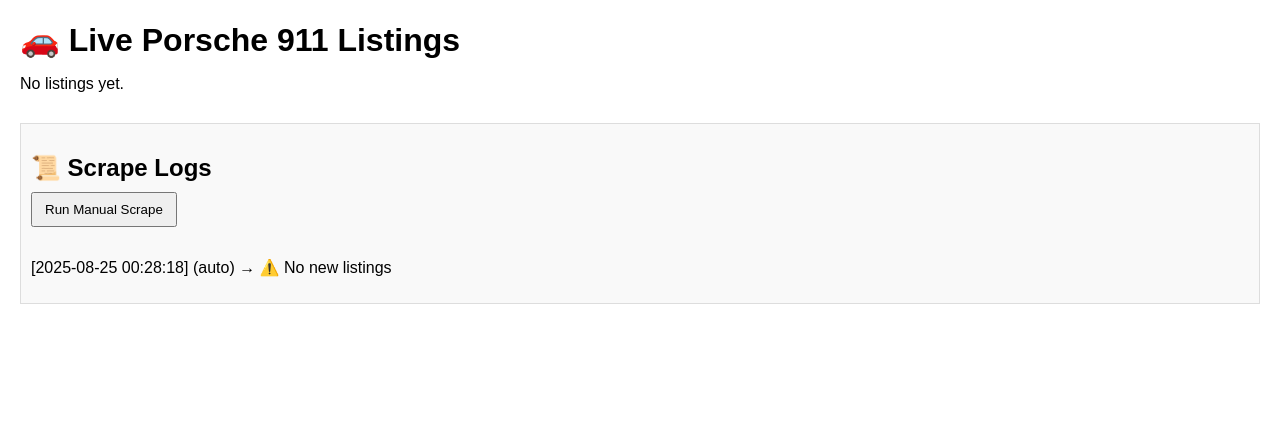
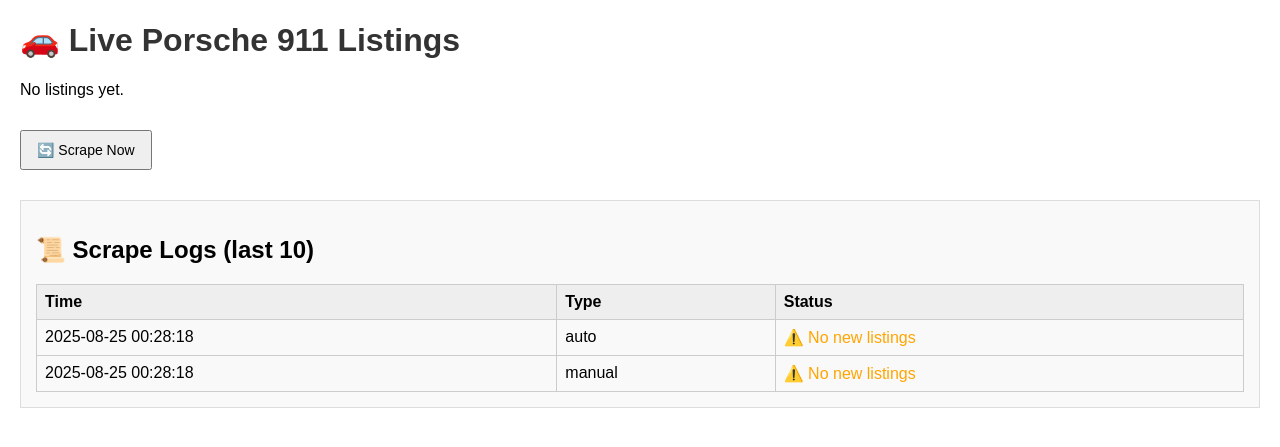
Before and after one commit to Striker9117500/Porsche911-monitor, a Flask app: page / in a window 1280 px wide. Shown: the top 447 px of the page. Run offline with Flask 3, Linux system fonts and the light colour scheme.

Commit message:
Update index.html

```diff
--- a/templates/index.html
+++ b/templates/index.html
@@ -4,50 +4,19 @@
     <meta charset="UTF-8">
     <title>Porsche 911 Monitor</title>
     <style>
-        body {
-            font-family: Arial, sans-serif;
-            margin: 20px;
-        }
-        h1, h2 {
-            margin-bottom: 10px;
-        }
-        ul {
-            list-style: none;
-            padding: 0;
-        }
-        li {
-            margin: 5px 0;
-        }
-        .logs {
-            margin-top: 30px;
-            padding: 10px;
-            border: 1px solid #ddd;
-            background: #f9f9f9;
-        }
-        button {
-            margin-bottom: 15px;
-            padding: 8px 12px;
-            cursor: pointer;
-        }
+        body { font-family: Arial, sans-serif; margin: 20px; }
+        h1 { color: #333; }
+        ul { padding-left: 20px; }
+        li { margin-bottom: 6px; }
+        .logs { margin-top: 30px; padding: 15px; border: 1px solid #ddd; background: #f9f9f9; }
+        table { width: 100%; border-collapse: collapse; margin-top: 10px; }
+        th, td { padding: 8px; border: 1px solid #ccc; text-align: left; }
+        th { background: #eee; }
+        .success { color: green; }
+        .warning { color: orange; }
+        .error { color: red; }
+        button { margin-top: 15px; padding: 10px 15px; font-size: 14px; cursor: pointer; }
     </style>
-    <script>
-        async function manualScrape() {
-            const btn = document.getElementById("scrapeBtn");
-            btn.disabled = true;
-            btn.innerText = "Scraping...";
-            try {
-                const response = await fetch("/scrape");
-                const result = await response.json();
-                alert("Scrape Result: " + result.status);
-                location.reload(); // reload to show updated listings + logs
-            } catch (err) {
-                alert("Error running scrape: " + err);
-            } finally {
-                btn.disabled = false;
-                btn.innerText = "Run Manual Scrape";
-            }
-        }
-    </script>
 </head>
 <body>
     <h1>🚗 Live Porsche 911 Listings</h1>
@@ -65,14 +34,50 @@
         <p>No listings yet.</p>
     {% endif %}
 
+    <button onclick="manualScrape()">🔄 Scrape Now</button>
+
     <div class="logs">
-        <h2>📜 Scrape Logs</h2>
-        <button id="scrapeBtn" onclick="manualScrape()">Run Manual Scrape</button>
-        <ul>
-        {% for log in logs %}
-            <li>[{{ log.time }}] ({{ log.type }}) → {{ log.status }}</li>
-        {% endfor %}
-        </ul>
+        <h2>📜 Scrape Logs (last 10)</h2>
+        {% if logs %}
+            <table>
+                <tr>
+                    <th>Time</th>
+                    <th>Type</th>
+                    <th>Status</th>
+                </tr>
+                {% for log in logs %}
+                <tr>
+                    <td>{{ log.time }}</td>
+                    <td>{{ log.type }}</td>
+                    <td>
+                        {% if "✅" in log.status %}
+                            <span class="success">{{ log.status }}</span>
+                        {% elif "⚠️" in log.status %}
+                            <span class="warning">{{ log.status }}</span>
+                        {% elif "❌" in log.status %}
+                            <span class="error">{{ log.status }}</span>
+                        {% else %}
+                            {{ log.status }}
+                        {% endif %}
+                    </td>
+                </tr>
+                {% endfor %}
+            </table>
+        {% else %}
+            <p>No logs yet.</p>
+        {% endif %}
     </div>
+
+    <script>
+        function manualScrape() {
+            fetch("/scrape")
+                .then(res => res.json())
+                .then(data => {
+                    alert("Scrape finished: " + data.status);
+                    location.reload();  // refresh page to show new cars + logs
+                })
+                .catch(err => alert("Error: " + err));
+        }
+    </script>
 </body>
 </html>
```
